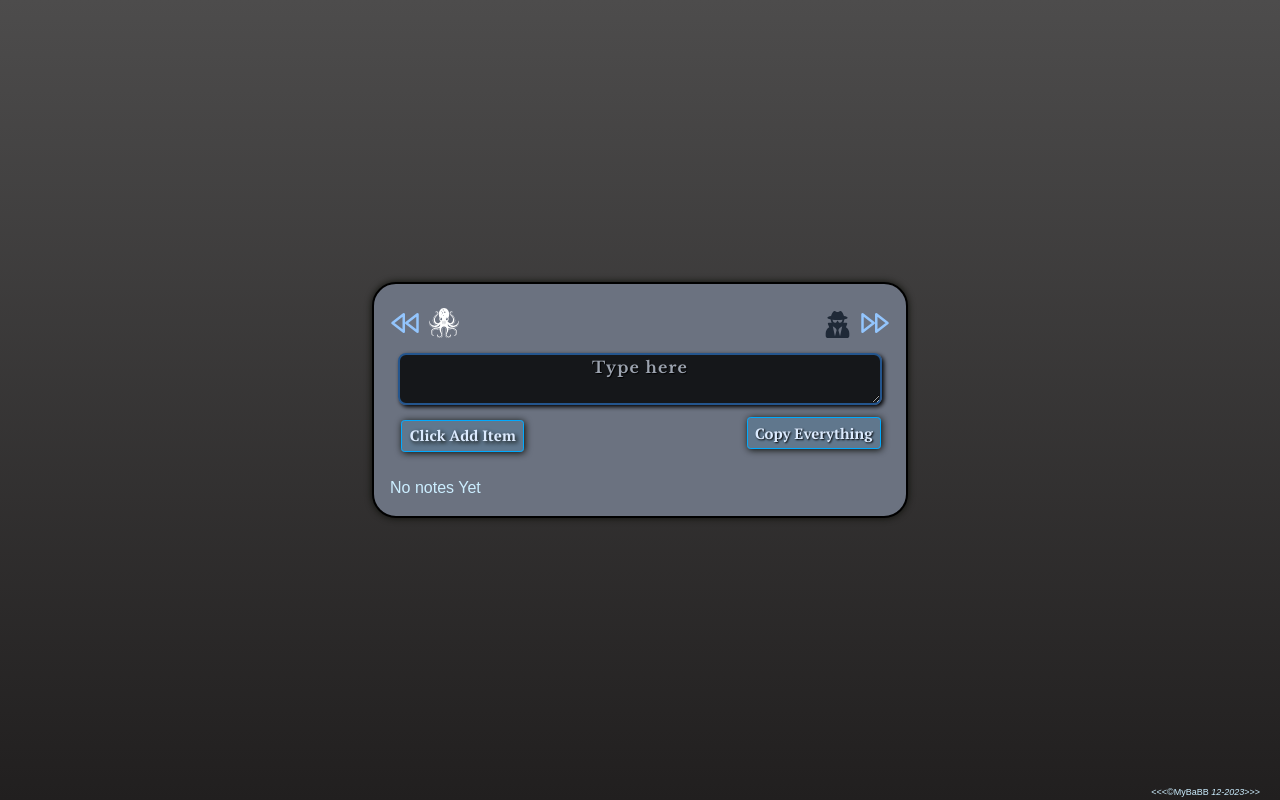
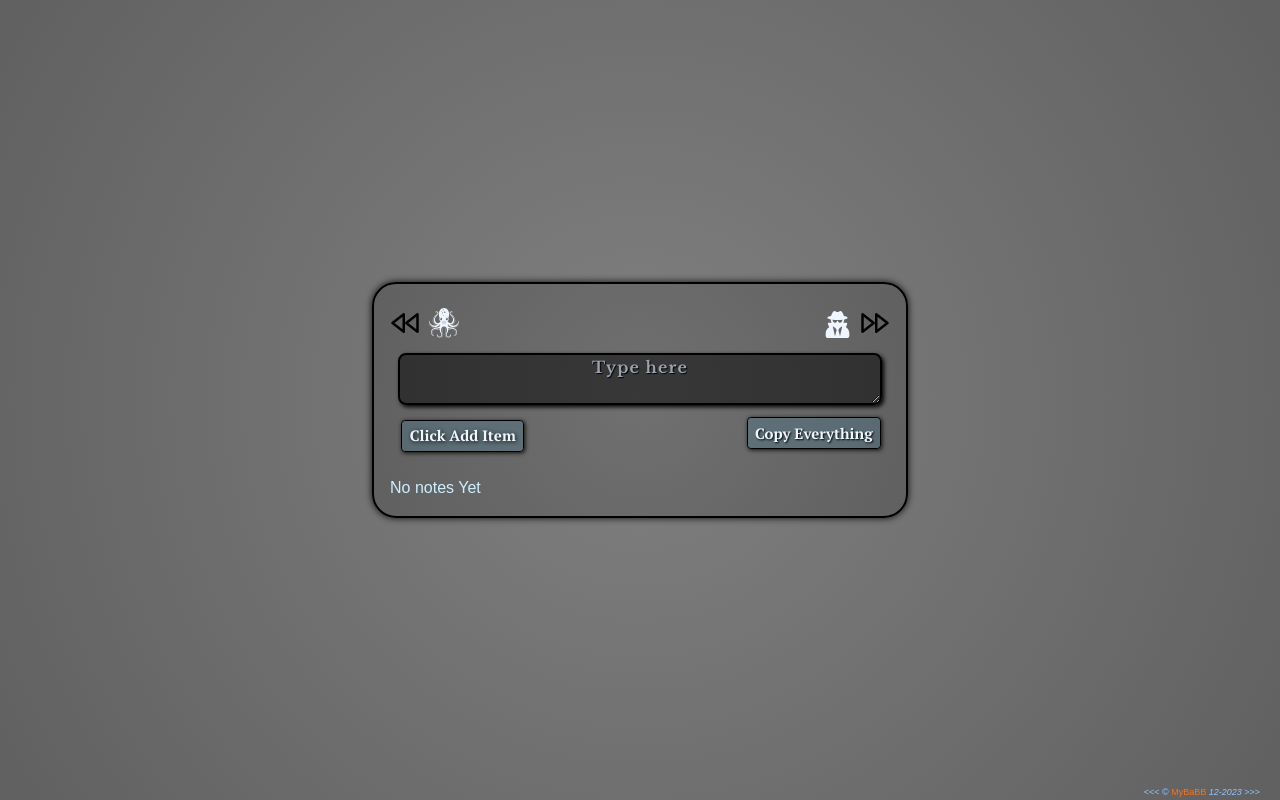
Before and after one commit to MyBaBB/MyBABB-Remember, a React (Vite) app: page / in a window 1280 px wide. Built offline with nearby package versions, Linux system fonts and the light colour scheme.

Commit message:
cleaned it up a bit

```diff
--- a/src/TodoFolder/NewTodoForm.jsx
+++ b/src/TodoFolder/NewTodoForm.jsx
@@ -21,16 +21,16 @@ export function NewTodoForm({ onSubmit }) {
   return (
     <>
       <div className="relative flex justify-between">
-        <div className="inline-block">
-          <a href="https://resume-hub.mybabb.com/"></a>
-          <a href="https://resume-hub.mybabb.com/">
-            <div className=" rewindButton relative   z-50 inline-block   w-fit    text-white  ">
-              <span className="mt-2 inline-block text-blue-300">
+        <div className="inline-block ">
+
+          <a href="https://resume-hub.mybabb.com/" className="">
+            <div className=" rewindButton relative   z-50 inline-block   w-fit   ">
+              <span className="mt-2 inline-block text-black hover:text-blue-50">
                 {" "}
                 <FiRewind size={30} />
               </span>
               &nbsp;&nbsp;
-              <span className="inline-block">
+              <span className="inline-block text-blue-50 ">
                 {" "}
                 <SiTestinglibrary size={30} />
               </span>
@@ -41,11 +41,11 @@ export function NewTodoForm({ onSubmit }) {
         <div className="inline-block  ">
           <a href="https://mybabb.github.io/MyBaBB_Password_Machine/">
             <div className=" rewindButton relative z-50    inline-block    ">
-              <span className="inline-block text-gray-800">
+              <span className="inline-block text-blue-50">
                 <FaUserSecret size={27} />
               </span>
               &nbsp;&nbsp;
-              <span className="mt-2 inline-block text-blue-300">
+              <span className="mt-2 inline-block text-black hover:text-blue-50">
                 <FiFastForward size={30} />
               </span>
             </div>
@@ -61,8 +61,8 @@ export function NewTodoForm({ onSubmit }) {
 
 
           <textarea
-            className="placeHolder1 min-h-[28px] w-full rounded-lg
-                          border-2 border-varDARKBLUEFEATHER text-center font-LibreBaskerville-Bold hover:opacity-80"
+            className="placeHolder1 min-h-[18px] PT-1 w-full rounded-lg
+                          border-2 border-black text-center font-LibreBaskerville-Bold hover:opacity-80"
             value={newItem}
             onChange={(e) => setNewItem(e.target.value)}
             type="text"
@@ -70,7 +70,8 @@ export function NewTodoForm({ onSubmit }) {
             placeholder="Type here"
           />
 
-        <button className="btn relative flex m-auto ml-[.2rem] text-blue-100  ">
+        <button className="btn3 relative flex m-auto ml-[.2rem] text-blue-50
+         hover:bg-gradient-to-b from-blue-700 to-blue-950 ">
           <span className="font-PTSerif-Bold">
              Click Add Item
           </span>
--- a/src/TodoFolder/Todo.css
+++ b/src/TodoFolder/Todo.css
@@ -4,7 +4,7 @@
 }
 
 body {
-  background: linear-gradient(to bottom, rgb(77, 76, 76), rgb(33, 31, 31));
+  background-image: radial-gradient(circle, #808080, #606060);
   color: hsl(200, 100%, 90%);
   max-width: 400px;
   min-width: 250px;
@@ -39,10 +39,10 @@ body {
 }
 .btn {
   background: hsl(200, 100%, 50%, 0.1);
-  border: 1px solid hsl(200, 100%, 50%);
+  border: 1px solid black;
   font-size: 15px;
-  box-shadow: 1px 1px 7px #0c0e08;
-  text-shadow: 2px 2px 4px #0c0e08;
+  box-shadow: 1px 1px 4px #0c0e08;
+  text-shadow: 1px 1px 4px #0c0e08;
   padding: 0.25em 0.5em;
   border-radius: 0.25em;
   cursor: pointer;
@@ -56,9 +56,22 @@ body {
 .btn2 {
   font-size: 15px;
   background: hsl(200, 100%, 50%, 0.1);
-  border: 1px solid hsl(200, 100%, 50%);
-  box-shadow: 1px 1px 7px #0c0e08;
-  text-shadow: 2px 2px 4px #0c0e08;
+  border: 1px solid black;
+  box-shadow: 1px 1px 4px #0c0e08;
+  text-shadow: 1px 1px 4px #0c0e08;
+  padding: 0.25em 0.5em;
+  border-radius: 0.25em;
+  cursor: pointer;
+  outline: none;
+  margin-left: .1rem;
+  margin-right: .1rem;
+}
+.btn3 {
+  font-size: 15px;
+  background: hsl(200, 100%, 50%, 0.1);
+  border: 1px solid black;
+  box-shadow: 1px 1px 4px #0c0e08;
+  text-shadow: 1px 1px 4px #0c0e08;
   padding: 0.25em 0.5em;
   border-radius: 0.25em;
   cursor: pointer;
@@ -114,7 +127,7 @@ body {
   margin: 0, auto;
   margin-left: 1rem;
   margin-right: 1rem;
-  box-shadow: 0px 0px 4px #000000;
+  box-shadow: 1px 1px 2px #000000;
   text-shadow: 1px 1px 2px #000000;
 }
 
@@ -209,6 +222,6 @@ body {
   text-shadow: 1px 1px 1px #000000;
   margin-bottom: 0.4rem;
   box-shadow: 2px 2px 4px #000000;
-  background: rgba(0, 0, 0, 0.8);
+  background: rgba(0, 0, 0, 0.5);
   letter-spacing: 0.03cm;
 }
--- a/src/TodoFolder/TodoItem.jsx
+++ b/src/TodoFolder/TodoItem.jsx
@@ -8,7 +8,7 @@ export function TodoItem({ completed, id, title, toggleTodo, deleteTodo }) {
     <div className="outerDivContainer   m-auto w-fit">
       <li className="ListItem9  ">
         <label
-          className="label1 relative m-auto flex w-[250px] rounded-md border-2 border-varMEDBLUEFEATHER bg-slate-700
+          className="label1 relative m-auto flex w-[250px] rounded-md border-[1px] border-black bg-slate-700
                     xs:w-[400px] md:w-[500px]   "
         >
           <input
@@ -23,11 +23,11 @@ export function TodoItem({ completed, id, title, toggleTodo, deleteTodo }) {
           </div>
         </label>
       </li>
-      <div className=" relative m-auto flex justify-between pb-4 pt-1 ml-[.42rem] font-Aclonica-Regular">
+      <div className=" relative m-auto flex justify-between pb-4 pt-1 ml-[.49rem] font-Aclonica-Regular">
         <button
           onClick={() => deleteTodo(id)}
           className="btn relative  bg-red-900
-                    text-gray-200 hover:bg-red-700  "
+                    text-blue-50 hover:bg-gradient-to-b from-red-500 to-red-950"
         >
           Delete
         </button>
@@ -37,7 +37,8 @@ export function TodoItem({ completed, id, title, toggleTodo, deleteTodo }) {
             copyTodoItem(title);
             alert("👉🏻 Copied to ClipBoard ✍🏻");
           }}
-          className="btn  copyButton  relative  flex font-PTSerif-Bold   hover:bg-blue-700"
+          className="btn  copyButton text-blue-50 relative  flex font-PTSerif-Bold
+            hover:bg-gradient-to-b from-green-600 to-green-950"
         >
           Copy
         </button>
--- a/src/TodoFolder/WholeTodo.jsx
+++ b/src/TodoFolder/WholeTodo.jsx
@@ -54,19 +54,18 @@ export default function App() {
 
   return (
     <>
-      <div className="controlContainer relative m-auto  w-fit rounded-3xl border-2 border-black bg-gray-500 p-4  ">
+      <div className="controlContainer relative m-auto  w-fit rounded-3xl border-2 border-black
+        p-4  " style={{ background: 'radial-gradient(circle, #707070, #606060)' }}>
         <div className="relative flex-row ">
           <NewTodoForm onSubmit={addTodo} />
-
-
-
 
           <button
             onClick={() => {
               copyAllTodos();
               alert("👉🏻 Copied All Items to your ClipBoard ✍🏻");
             }}
-              className="btn2 copyButton absolute bottom-[.65rem] right-[.45rem] text-blue-100 font-PTSerif-Bold   hover:bg-blue-700 "
+            className="btn2 copyButton absolute bottom-[.65rem] right-[.45rem] text-blue-50
+                 font-PTSerif-Bold   hover:bg-gradient-to-b from-green-600 to-green-950"
           >
             Copy Everything
           </button>
--- a/src/components/Copyright.jsx
+++ b/src/components/Copyright.jsx
@@ -3,13 +3,15 @@ import React from "react";
 
 function Copyright() {
   return (
+    <a href="https://mybabb.com">
     <div>
       <p className="fixed bottom-0 right-5 whitespace-nowrap font-Orbitron-Regular text-xs">
-        <span className="text-varBoneWhite  z-0 text-[7px] sm:text-[9px]">
-          &lt;&lt;&lt;&copy;MyBaBB <em>12-2023</em>&gt;&gt;&gt;
+        <span className="text-blue-300  z-0 text-[7px] sm:text-[9px]">
+          &lt;&lt;&lt;&nbsp;&copy;<span className="text-orange-500">&nbsp;MyBaBB</span> <em>12-2023</em>&nbsp;&gt;&gt;&gt;
         </span>
       </p>
     </div>
+    </a>
   );
 }
 
```
Lines whose indentation alone changed are shown as unchanged.
